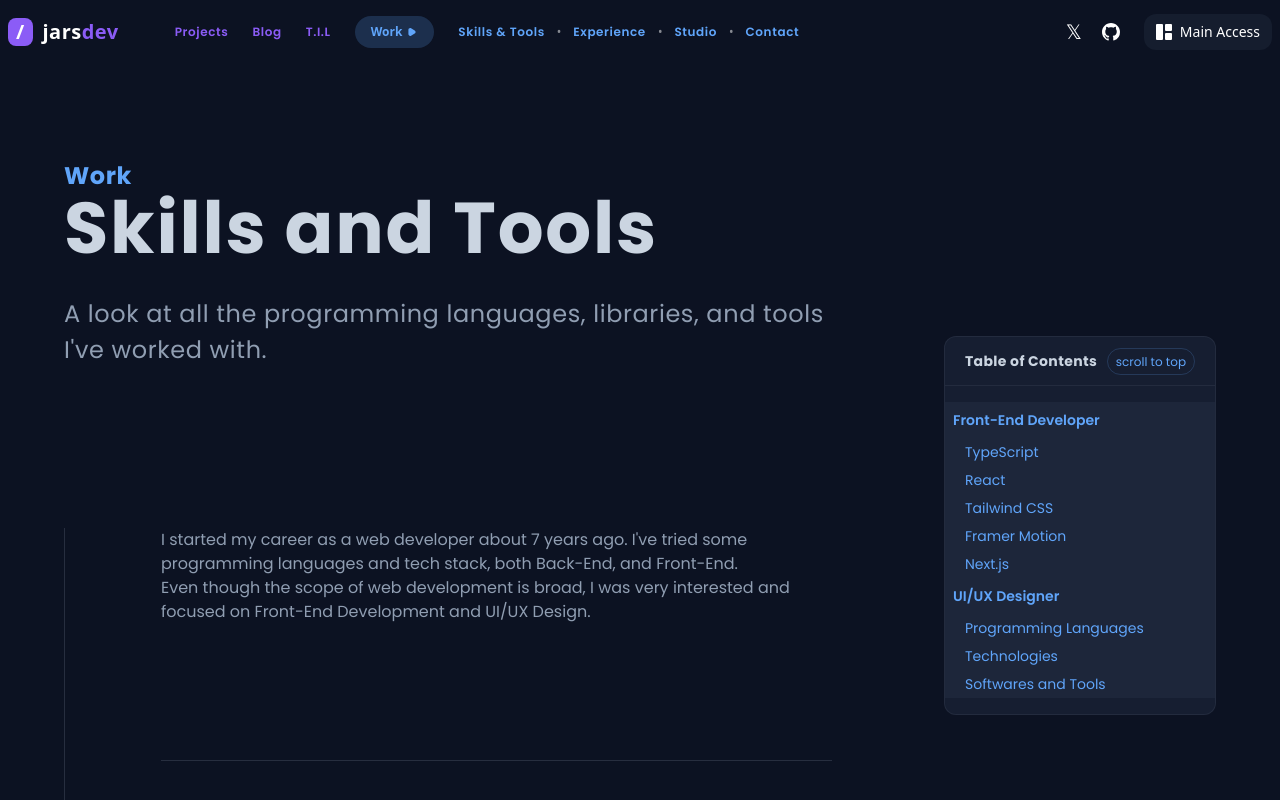
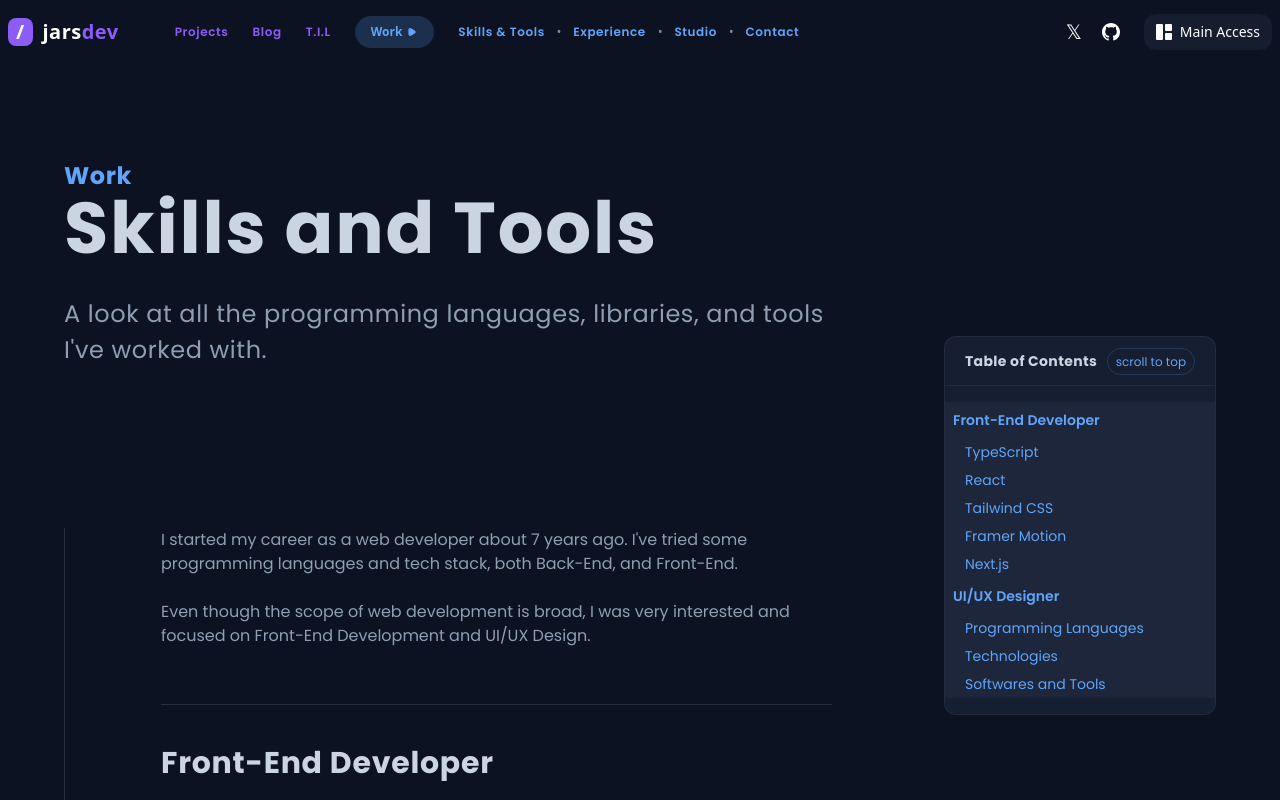
Before and after one commit to ImJars/Development-full-coding, a React (Vite) app: page /skills in a window 1280 px wide. Shown: the top 800 px of the page. Built offline with nearby package versions, Linux system fonts and the light colour scheme.

Commit message:
Update skills.jsx

```diff
--- a/src/skills.jsx
+++ b/src/skills.jsx
@@ -388,25 +388,21 @@ function Skills() {
           <div className="flex justify-between">
             <div className="w-2/3">
               <div className="border-l pl-24 border-text-general border-opacity-20 pb-20">
-                <SkillSection
+                <div
                   className="border-b pb-14 border-text-general border-opacity-20
                                         text-text-general text-base space-y-6"
                 >
-                  <div className="content-wrapped block mx-auto">
-                    <SkillsSectionTitle className="pb-20 mx-5 sm:mx-0">
                   <h1>
-                        I started my career as a web developer about 7 years
-                        ago. I've tried some programming languages and tech
-                        stack, both Back-End, and Front-End.
+                    I started my career as a web developer about 7 years ago.
+                    I've tried some programming languages and tech stack, both
+                    Back-End, and Front-End.
                   </h1>
                   <h2>
                     Even though the scope of web development is broad, I was
                     very interested and focused on Front-End Development and
                     UI/UX Design.
                   </h2>
-                    </SkillsSectionTitle>
                 </div>
-                </SkillSection>
                 <div ref={refAnimateScroll}>
                   <div ref={refAnimate} className="mt-10">
                     <h1 className="text-text-white-gray text-3xl font-bold tracking-wide">
```
Lines whose indentation alone changed are shown as unchanged.
